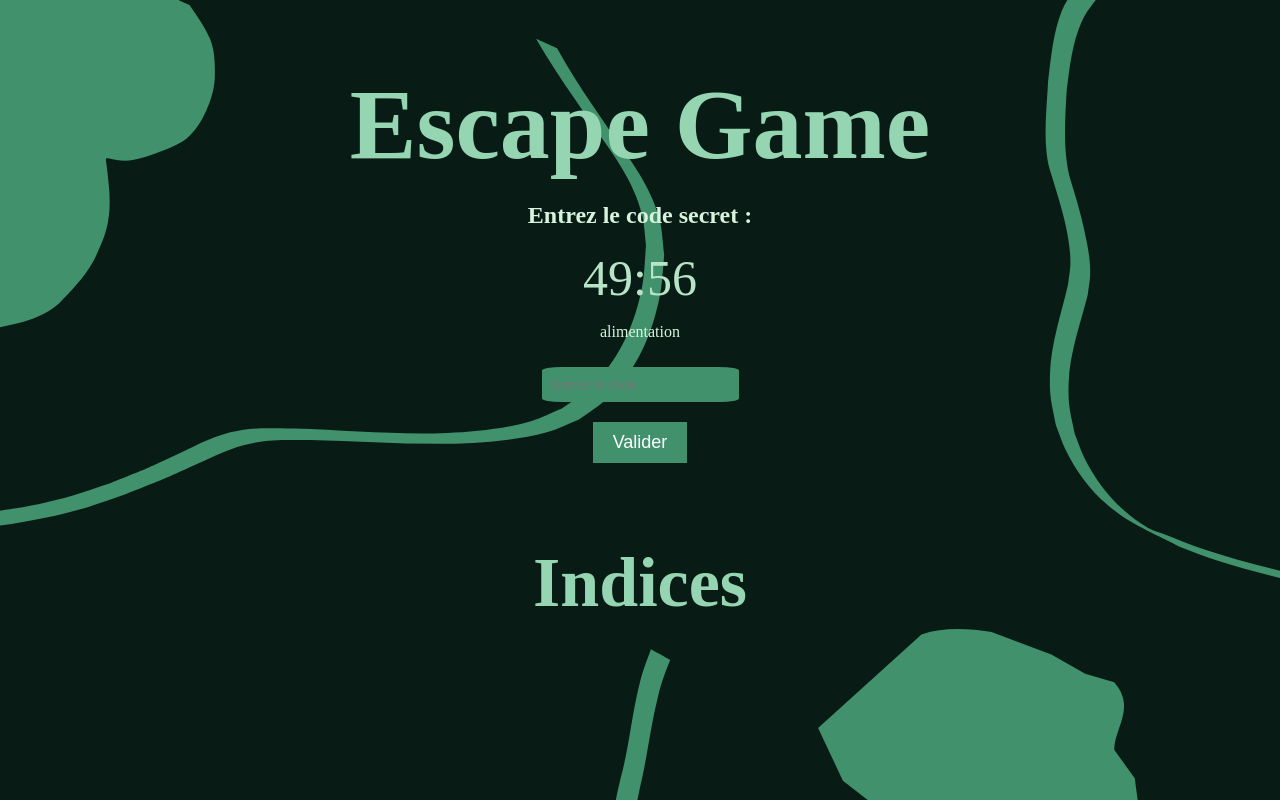
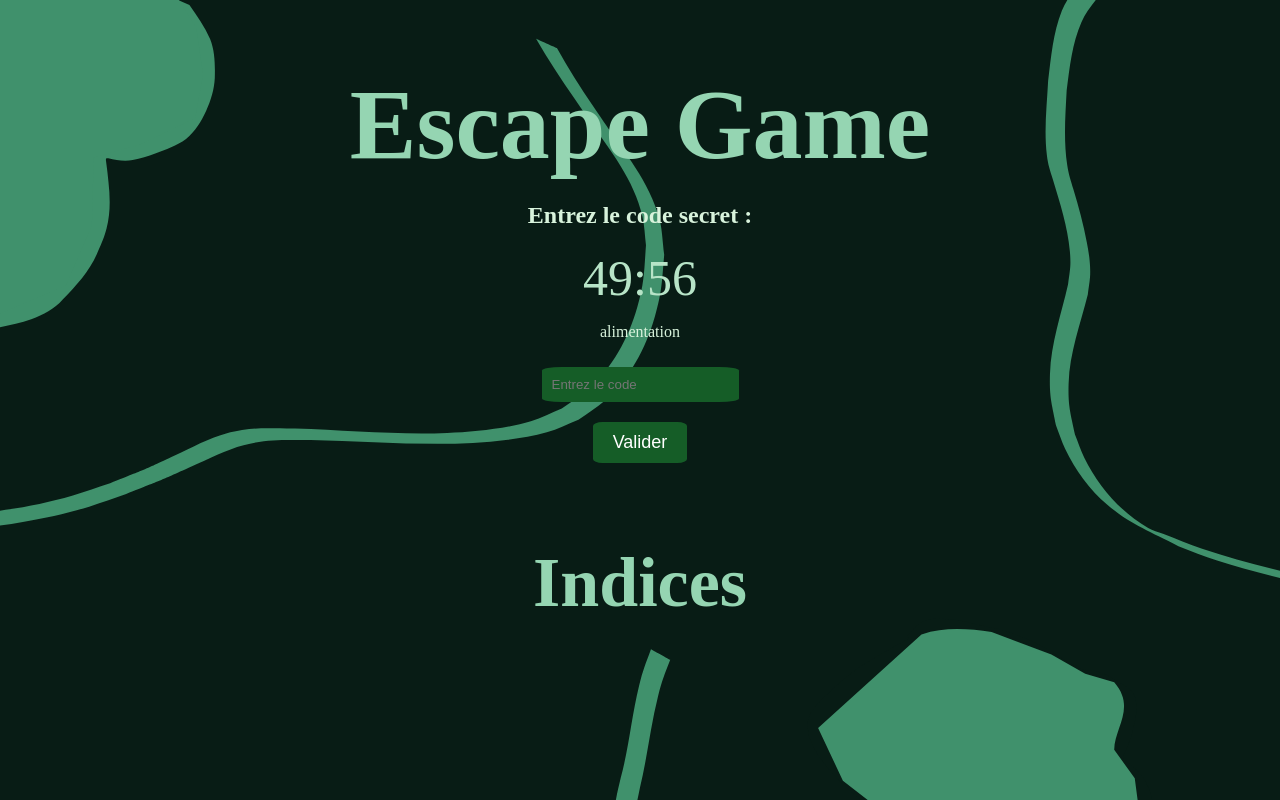
Before and after one commit to limagirare/escape-game, a plain HTML site: page ecos-delegues.html in a window 1280 px wide. Drawn offline with Linux system fonts and the light colour scheme.

Commit message:
Update ecos-delegues.html

```diff
--- a/ecos-delegues.html
+++ b/ecos-delegues.html
@@ -24,7 +24,7 @@
             color: #B7E4C7;
         }
         input {
-            background-color: #40916C;
+            background-color: #155d27;
             color: white;
             border: none;
             padding: 10px;
@@ -38,11 +38,13 @@
         button {
             padding: 10px 20px;
             font-size: 18px;
-            background-color: #40916C;
+            background-color: #155d27;
             color: white;
             border: none;
             cursor: pointer;
             margin: 10px;
+            border-radius: 10%;
+
         }
     </style>
 </head>
```
